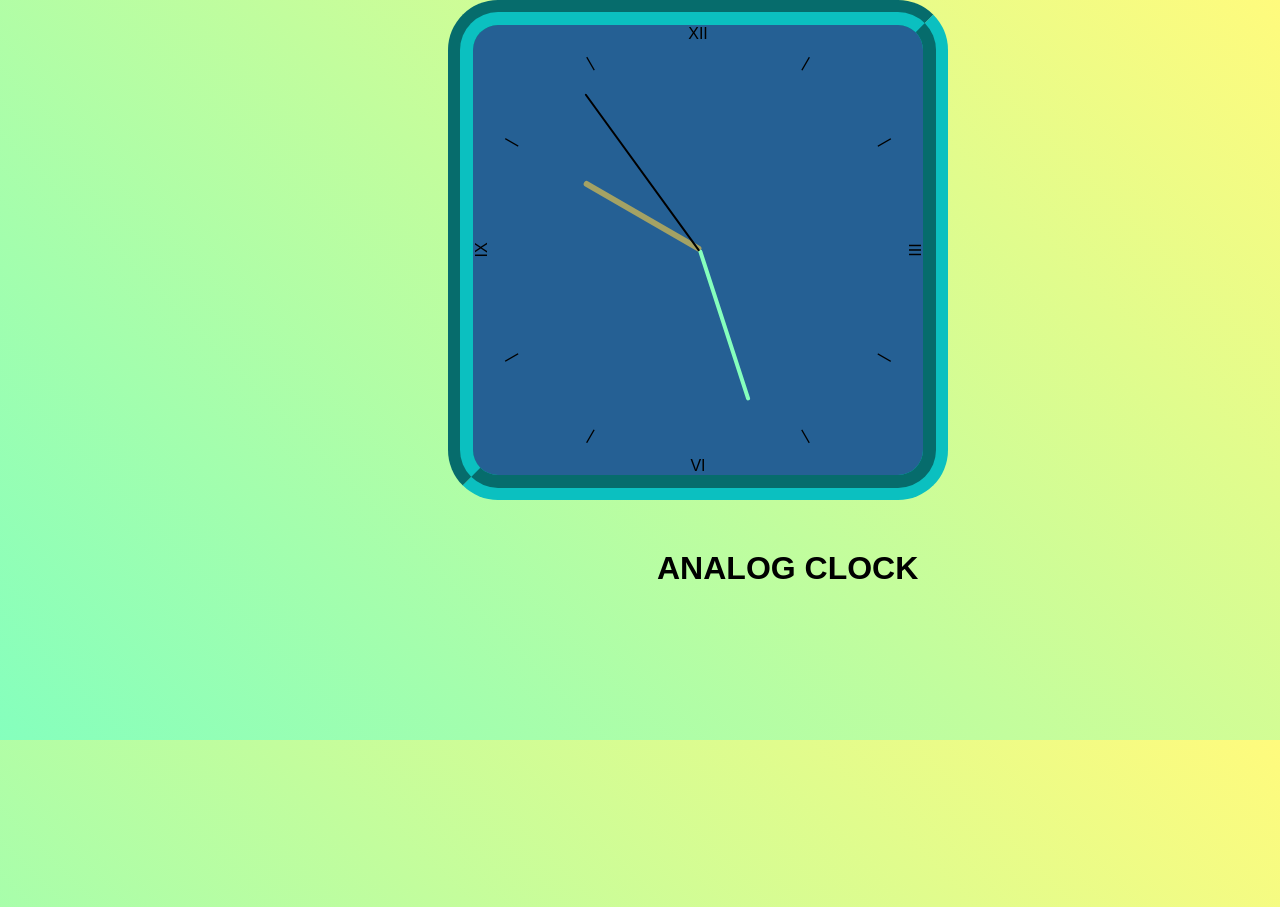
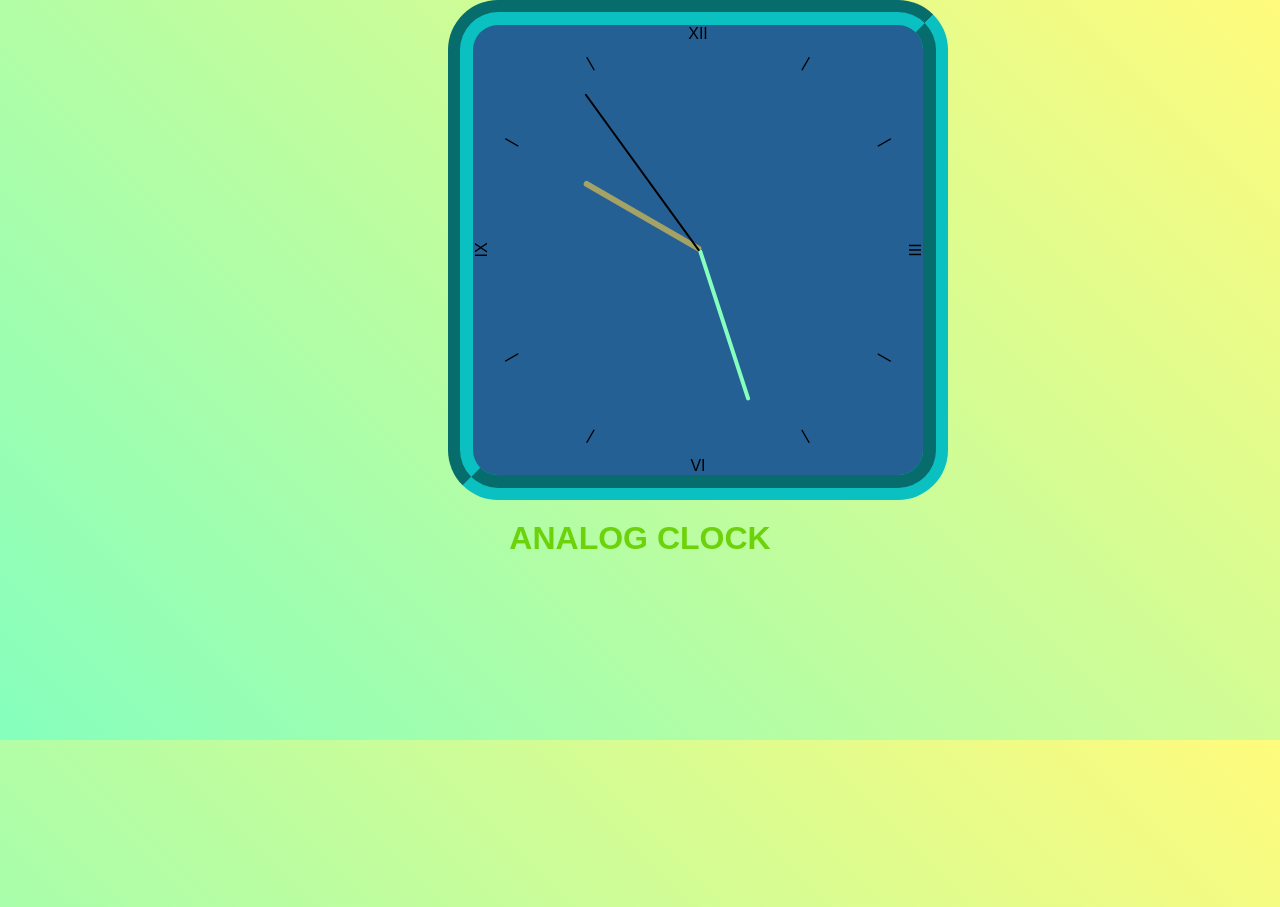
Before and after one commit to Kradaxe/Analog-clock, a plain HTML site: page index.html in a window 1280 px wide. Drawn offline with Linux system fonts and the light colour scheme.

Commit message:
Update styles.css

```diff
--- a/styles.css
+++ b/styles.css
@@ -193,7 +193,9 @@ body{
 
 h1{
 
-    margin-left: 657px;
-    margin-top: 50px;
+    color: rgb(108, 211, 11);
+    width: 100%;
+    text-align: center;
+    margin-top: 20px;
 
 }
```
